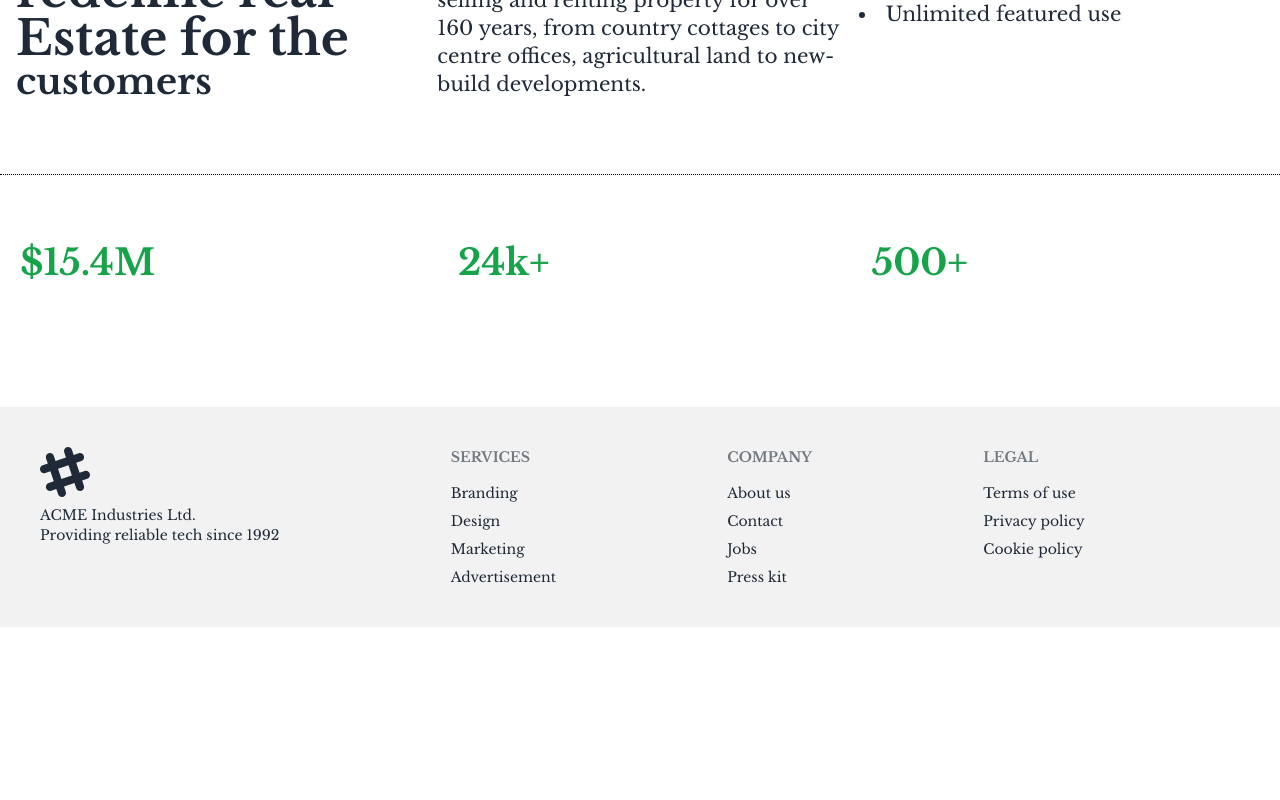
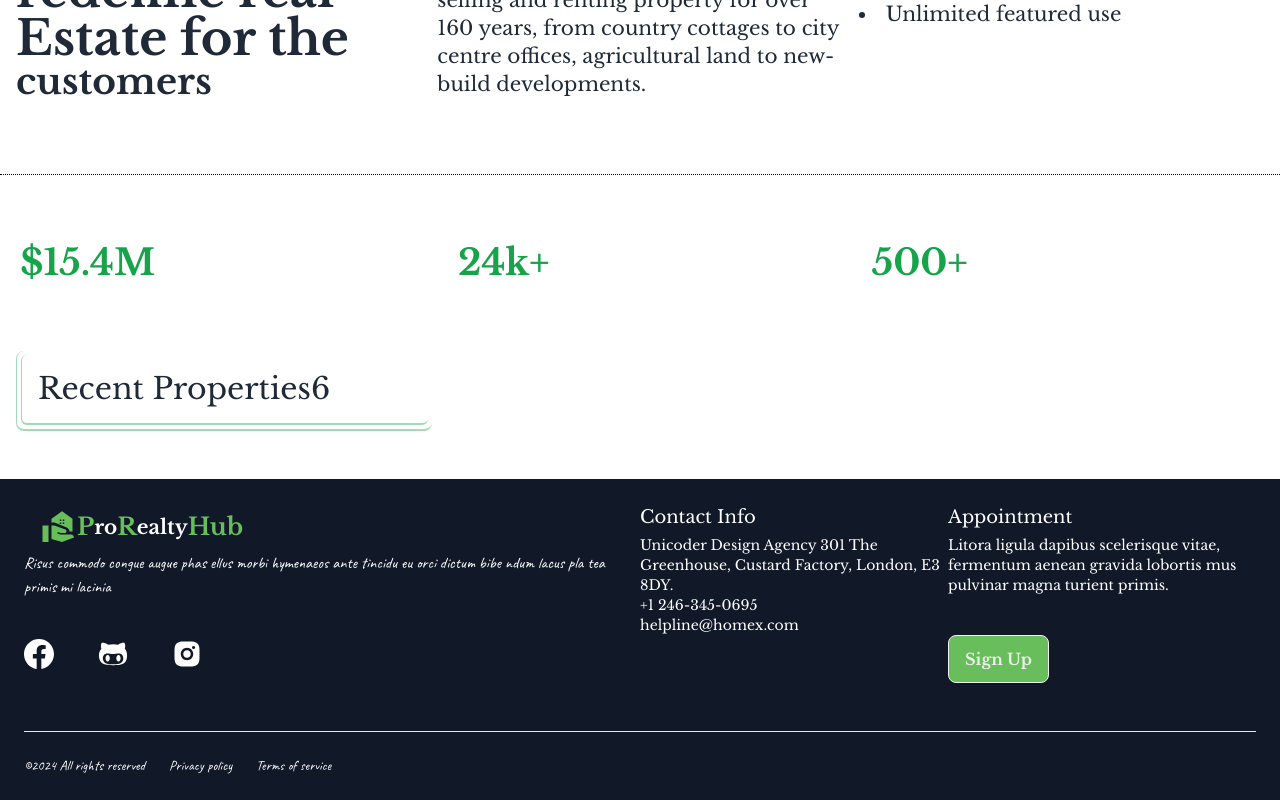
Before and after one commit to Ahmedturaj/pro-realty-hub, a React (Vite) app: page / in a window 1280 px wide. Shown: the part 884-1684 px from the top of the page. Before the commit the page ends 1511 px from the top, so only its background shows below. Built offline with nearby package versions, Linux system fonts and the light colour scheme; no server answers.

Commit message:
added estate component in home

```diff
--- a/package.json
+++ b/package.json
@@ -19,6 +19,7 @@
     "react": "^18.2.0",
     "react-dom": "^18.2.0",
     "react-helmet": "^6.1.0",
+    "react-helmet-async": "^2.0.4",
     "react-hook-form": "^7.51.2",
     "react-icons": "^5.0.1",
     "react-router-dom": "^6.22.3",
--- a/public/estates.json
+++ b/public/estates.json
@@ -1,74 +1,74 @@
 [
   {
     "id": 1,
-    "estate_title": "Modern Office Building",
+    "estate_title": "Contemporary Office Complex",
     "segment_name": "Office Building",
-    "description": "State-of-the-art office building with advanced facilities and amenities.",
-    "price": "5000000/month",
-    "status": "sale",
-    "area": "10000",
-    "location": "Downtown Business District",
+    "description": "Contemporary office complex with cutting-edge facilities and amenities.",
+    "price": "$6,000,000/month",
+    "status": "lease",
+    "area": "12,000",
+    "location": "Financial District",
     "facilities": ["Conference Rooms", "Fitness Center"],
-    "image": "https://i.ibb.co/vc4nF24/01.jpg"
+    "image": "https://i.ibb.co/PN5Q5zD/property-grid-1.png"
   },
   {
     "id": 2,
-    "estate_title": "Prime Retail Space",
+    "estate_title": "Premium Retail Outlet",
     "segment_name": "Retail Space",
-    "description": "High-visibility retail space in a bustling commercial area.",
-    "price": "10000/month",
+    "description": "Premium retail outlet located in a vibrant commercial hub.",
+    "price": "$12,000/month",
     "status": "rent",
-    "area": "2500",
-    "location": "Shopping Mall",
+    "area": "3,000",
+    "location": "Shopping Complex",
     "facilities": ["Storefront Windows", "Storage Area"],
-    "image": "https://i.ibb.co/KKKxMHN/02.jpg"
+    "image": "https://i.ibb.co/JQQmz1M/property-grid-2.png"
   },
   {
     "id": 3,
-    "estate_title": "Large-scale Industrial Facility",
+    "estate_title": "State-of-the-Art Industrial Complex",
     "segment_name": "Industrial Facility",
-    "description": "Industrial complex with manufacturing capabilities and ample storage space.",
-    "price": "12000000/month",
+    "description": "State-of-the-art industrial complex featuring advanced manufacturing capabilities and extensive storage space.",
+    "price": "$15,000,000/month",
     "status": "sale",
-    "area": "50000",
+    "area": "60,000",
     "location": "Industrial Zone",
     "facilities": ["Production Areas", "Loading Bays"],
-    "image": "https://i.ibb.co/x7dXcXq/03.jpg"
+    "image": "https://i.ibb.co/dgWssD0/property-grid-3.png"
   },
   {
     "id": 4,
-    "estate_title": "Restaurant Space",
+    "estate_title": "Dining Destination",
     "segment_name": "Restaurant",
-    "description": "Turnkey restaurant space with fully equipped kitchen and dining area.",
-    "price": "8000/month",
-    "status": "rent",
-    "area": "3000",
-    "location": "Popular Dining District",
+    "description": "Exciting dining destination with fully-equipped kitchen and charming outdoor dining area.",
+    "price": "$10,000/month",
+    "status": "lease",
+    "area": "4,000",
+    "location": "Culinary District",
     "facilities": ["Commercial Kitchen", "Outdoor Patio"],
-    "image": "https://i.ibb.co/f9MS6g7/04.jpg"
+    "image": "https://i.ibb.co/jk9Xcf2/property-grid-4.png"
   },
   {
     "id": 5,
-    "estate_title": "Entertainment Venue",
+    "estate_title": "Multifunctional Event Venue",
     "segment_name": "Entertainment Venue",
-    "description": "Versatile space suitable for concerts, events, and performances.",
-    "price": "2000000/month",
+    "description": "Versatile event venue suitable for various occasions including concerts, events, and performances.",
+    "price": "$3,000,000/month",
     "status": "sale",
-    "area": "15000",
+    "area": "20,000",
     "location": "Arts and Culture District",
     "facilities": ["Stage", "Sound System"],
-    "image": "https://i.ibb.co/stWJjt6/05.jpg"
+    "image": "https://i.ibb.co/PN5Q5zD/property-grid-1.png"
   },
   {
     "id": 6,
-    "estate_title": "Large Warehouse Facility",
+    "estate_title": "Spacious Warehousing Facility",
     "segment_name": "Warehouse",
-    "description": "Spacious warehouse with multiple loading docks and storage capacity.",
-    "price": "3000000/month",
+    "description": "Spacious warehousing facility equipped with multiple loading docks and high ceilings.",
+    "price": "$5,000,000/month",
     "status": "sale",
-    "area": "40000",
+    "area": "50,000",
     "location": "Industrial Park",
     "facilities": ["Loading Docks", "High Ceilings"],
-    "image": "https://i.ibb.co/Bzx2y8x/06.jpg"
+    "image": "https://i.ibb.co/fvvqCgP/property-grid-2.png"
   }
 ]
--- a/src/Provider/AuthProvider/AuthProvider.jsx
+++ b/src/Provider/AuthProvider/AuthProvider.jsx
@@ -2,8 +2,6 @@ import { createContext, useEffect, useState } from "react";
 import PropTypes from 'prop-types';
 import { GithubAuthProvider, GoogleAuthProvider, createUserWithEmailAndPassword, onAuthStateChanged, signInWithEmailAndPassword, signInWithPopup, signOut } from "firebase/auth";
 import auth from "../../Firebase/Firebase.config.init";
-import { ToastContainer, toast } from 'react-toastify';
-import 'react-toastify/dist/ReactToastify.css';
 export const AuthContext = createContext(null)
 const AuthProvider = ({ children }) => {
     const [user, setUser] = useState(null);
@@ -30,7 +28,6 @@ const gitHubLogIn =()=>{
         setLoading(true)
         return (signOut(auth)
             .then(() => {
-                toast.success('SignOut successfully.');
                 setUser(null);
             })
             .catch(error => {
@@ -49,7 +46,7 @@ const gitHubLogIn =()=>{
             unSubscribe();
         }
 
-    }, [])
+    }, [user])
     const authInfo = {
         user,
 
@@ -66,7 +63,6 @@ const gitHubLogIn =()=>{
             <AuthContext.Provider value={authInfo}>
                 {children}
             </AuthContext.Provider>
-            <ToastContainer></ToastContainer>
         </div>
     );
 };
--- a/src/index.css
+++ b/src/index.css
@@ -1,5 +1,7 @@
 @import url('https://fonts.googleapis.com/css2?family=Libre+Baskerville:ital,wght@0,400;0,700;1,400&display=swap');
 
+
+@import url('https://fonts.googleapis.com/css2?family=Caveat:wght@400..700&display=swap');
 
 
 @tailwind base;
@@ -9,7 +11,9 @@
 .font_Libre{
   font-family: "Libre Baskerville", serif;
 }
-
+.font-caveat{
+  font-family: "Caveat", cursive;
+}
 body[data-aos-delay='5000'] [data-aos],[data-aos] [data-aos] [data-aos-delay='5000']{
   transition-delay: 5000ms;
 }
--- /dev/null
+++ b/src/pages/Home/Estate/EstateCards.jsx
@@ -0,0 +1,24 @@
+import { useEffect, useState } from "react";
+
+const EstateCards = () => {
+    const [estates, setEstates] = useState([]);
+    useEffect(() => {
+        const loader = async () => {
+            const res = await fetch('estates.json');
+            const data = await res.json();
+            setEstates(data);
+            console.log(data);
+        }
+        loader()
+    }, [])
+    return (
+        <div className="my-12 px-4">
+           <div className="border-l border-opacity-40 border-green-600 border-b-2 p-1 rounded-lg  w-4/12">
+           <h2 className="text-3xl p-4 border-opacity-40 rounded-md border-l border-green-600 border-b-2
+            ">Recent Properties{estates.length}</h2>
+           </div>
+        </div>
+    );
+};
+
+export default EstateCards;
--- a/src/pages/Home/Home.jsx
+++ b/src/pages/Home/Home.jsx
@@ -1,14 +1,18 @@
 import PageTitle from "../../components/PageTitle/PageTitle";
 import Banner from "./Banner";
+import EstateCards from "./Estate/EstateCards";
 import Mission from "./Mission/Mission";
 
 
 const Home = () => {
     return (
         <div className="">
-           <PageTitle title={'Home'}></PageTitle>
+            <PageTitle title={'Home'}></PageTitle>
             <Banner></Banner>
             <Mission></Mission>
+            <div className="">
+                <EstateCards></EstateCards>
+            </div>
         </div>
     );
 };
--- a/src/pages/Shared/Footer/Footer.jsx
+++ b/src/pages/Shared/Footer/Footer.jsx
@@ -1,34 +1,57 @@
-
-
+import { MdRealEstateAgent } from "react-icons/md";
+import { BsFacebook } from "react-icons/bs";
+import { FaGithubAlt } from "react-icons/fa";
+import { RiInstagramFill } from "react-icons/ri";
+import { Link } from "react-router-dom";
 const Footer = () => {
     return (
-        <footer className="footer p-10 bg-base-200 text-base-content mt-14">
-            <aside>
-                <svg width="50" height="50" viewBox="0 0 24 24" xmlns="http://www.w3.org/2000/svg" fillRule="evenodd" clipRule="evenodd" className="fill-current"><path d="M22.672 15.226l-2.432.811.841 2.515c.33 1.019-.209 2.127-1.23 2.456-1.15.325-2.148-.321-2.463-1.226l-.84-2.518-5.013 1.677.84 2.517c.391 1.203-.434 2.542-1.831 2.542-.88 0-1.601-.564-1.86-1.314l-.842-2.516-2.431.809c-1.135.328-2.145-.317-2.463-1.229-.329-1.018.211-2.127 1.231-2.456l2.432-.809-1.621-4.823-2.432.808c-1.355.384-2.558-.59-2.558-1.839 0-.817.509-1.582 1.327-1.846l2.433-.809-.842-2.515c-.33-1.02.211-2.129 1.232-2.458 1.02-.329 2.13.209 2.461 1.229l.842 2.515 5.011-1.677-.839-2.517c-.403-1.238.484-2.553 1.843-2.553.819 0 1.585.509 1.85 1.326l.841 2.517 2.431-.81c1.02-.33 2.131.211 2.461 1.229.332 1.018-.21 2.126-1.23 2.456l-2.433.809 1.622 4.823 2.433-.809c1.242-.401 2.557.484 2.557 1.838 0 .819-.51 1.583-1.328 1.847m-8.992-6.428l-5.01 1.675 1.619 4.828 5.011-1.674-1.62-4.829z"></path></svg>
-                <p>ACME Industries Ltd.<br />Providing reliable tech since 1992</p>
-            </aside>
-            <nav>
-                <h6 className="footer-title">Services</h6>
-                <a className="link link-hover">Branding</a>
-                <a className="link link-hover">Design</a>
-                <a className="link link-hover">Marketing</a>
-                <a className="link link-hover">Advertisement</a>
-            </nav>
-            <nav>
-                <h6 className="footer-title">Company</h6>
-                <a className="link link-hover">About us</a>
-                <a className="link link-hover">Contact</a>
-                <a className="link link-hover">Jobs</a>
-                <a className="link link-hover">Press kit</a>
-            </nav>
-            <nav>
-                <h6 className="footer-title">Legal</h6>
-                <a className="link link-hover">Terms of use</a>
-                <a className="link link-hover">Privacy policy</a>
-                <a className="link link-hover">Cookie policy</a>
-            </nav>
+        <footer className="py-6 text-white bg-gray-900">
+            <div className="container px-6 mx-auto space-y-6 divide-y dark:divide-gray-600 md:space-y-12 divide-opacity-50">
+                <div className="grid grid-cols-12">
+                    <div className="pb-6 col-span-full md:pb-0 md:col-span-6">
+                        <a className="btn btn-ghost text-white md:text-xl text-xs gap-0"><span className="md:text-4xl text-xl text-[hsl(112,43%,55%)]"><MdRealEstateAgent /></span><span className="text-xl md:text-2xl  text-[hsl(112,43%,55%)] p-0">
+                            P</span>ro<span className="text-xl md:text-2xl  text-[hsl(112,43%,55%)] p-0">R</span>ealty<span className="text-base md:text-2xl  text-[hsl(112,43%,55%)] p-0">Hub</span></a>
+                            <p className="font-caveat">Risus commodo congue augue phas ellus morbi hymenaeos ante tincidu eu orci dictum bibe ndum lacus pla tea primis mi lacinia</p>
+                            <div className="text-3xl mt-10 flex gap-11">
+                                <div className="hover:text-[hsl(112,43%,55%)] cursor-pointer"><BsFacebook/></div>
+                                <div className="hover:text-[hsl(112,43%,55%)] cursor-pointer"><FaGithubAlt/></div>
+                                <div className="hover:text-[hsl(112,43%,55%)] cursor-pointer"><RiInstagramFill/></div>
+                            </div>
+                    </div>
+                    <div className="col-span-6 text-center md:text-left md:col-span-3">
+                        <p className="pb-1 text-lg font-medium">Contact Info</p>
+                        <ul className="text-sm">
+                            <li>
+                                <a rel="noopener noreferrer" href="#" className="hover:text-[hsl(112,43%,55%)]">Unicoder Design Agency 301 The Greenhouse, Custard Factory, London, E3 8DY.</a>
+                            </li>
+                            <li>
+                                <a rel="noopener noreferrer" href="#" className="hover:text-[hsl(112,43%,55%)]">+1 246-345-0695</a>
+                            </li>
+                            <li>
+                                <a rel="noopener noreferrer" href="#" className="hover:text-[hsl(112,43%,55%)]">helpline@homex.com</a>
+                            </li>
+                        </ul>
+                    </div>
+                    <div className="col-span-6 text-center md:text-left md:col-span-3">
+                        <p className="pb-1 text-lg font-medium">Appointment</p>
+                        <p className="text-sm">Litora ligula dapibus scelerisque vitae, fermentum aenean gravida lobortis mus pulvinar magna turient primis.</p>
+                       <Link to={'/register'}> <button className="btn mt-10 text-[#f2f2f2f2] text-base  bg-[hsl(112,43%,55%)] hover:bg-[hsl(112,43%,55%)]">Sign Up</button></Link>
+                    </div>
+                </div>
+                <div className="grid justify-center pt-6 lg:justify-between font-caveat">
+                    <div className="flex flex-col self-center text-sm text-center md:block lg:col-start-1 md:space-x-6">
+                        <span>©2024 All rights reserved</span>
+                        <a rel="noopener noreferrer" href="#">
+                            <span>Privacy policy</span>
+                        </a>
+                        <a rel="noopener noreferrer" href="#">
+                            <span>Terms of service</span>
+                        </a>
+                    </div>
+                </div>
+            </div>
         </footer>
     );
-};
+}
 
 export default Footer;
--- a/src/pages/Shared/Navbar/Navbar.jsx
+++ b/src/pages/Shared/Navbar/Navbar.jsx
@@ -42,9 +42,9 @@ const Navbar = () => {
                 }
                 {
                     user ? <>
-                        <button onClick={logOut} className="btn text-base md:text-xl bg-[hsl(112,43%,55%)]">LogOut</button>
+                        <button onClick={logOut} className="btn text-[#f2f2f2f2] text-base md:text-xl bg-[hsl(112,43%,55%)] hover:bg-[hsl(112,43%,55%)]">LogOut</button>
                     </> :
-                        <Link to={'/signIn'}>  <button className="btn text-base md:text-xl bg-[hsl(112,43%,55%)]">Login</button></Link>
+                        <Link to={'/signIn'}>  <button className="btn text-[#f2f2f2f2] text-base md:text-xl bg-[hsl(112,43%,55%)] hover:bg-[hsl(112,43%,55%)]">Login</button></Link>
                 }
             </div>
         </div>
```
Also changed, not shown: src/Authentication/Register/Register.jsx (+7 -7 lines), src/Authentication/SignIn/SignIn.jsx (+6 -6 lines), src/components/PageTitle/PageTitle.jsx (+6 -4 lines), src/pages/UpdateProfile/UpdateProfile.jsx (+26 -21 lines), 1 other file (tests, documents, lock files or other folders).
